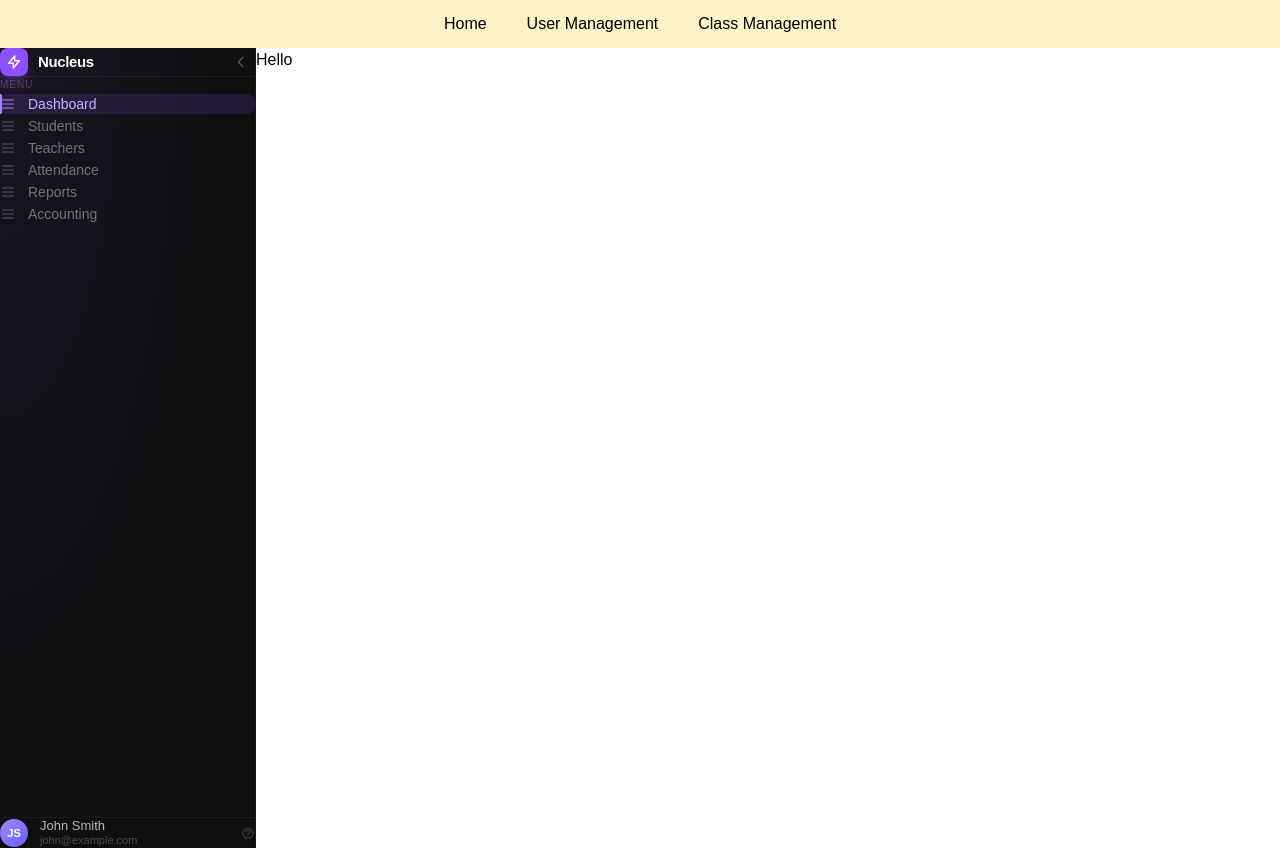
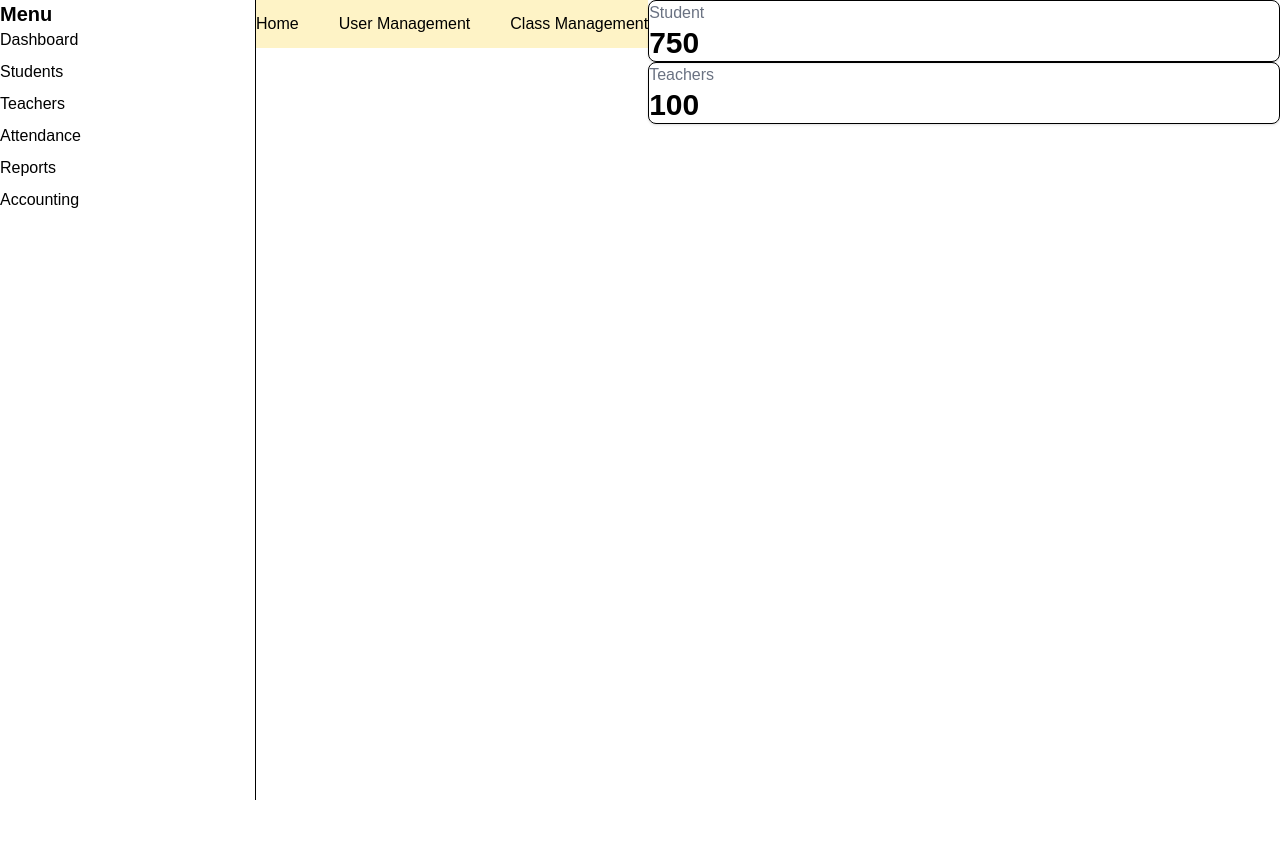
Before and after one commit to webdexx/school_saas_frontend, a React (Vite) app: page / in a window 1280 px wide. After the commit the page ends 800 px from the top, so only its background shows below. Built offline with nearby package versions, Linux system fonts and the light colour scheme.

Commit message:
Updates to the Dashboard Layout

```diff
--- a/package.json
+++ b/package.json
@@ -13,6 +13,7 @@
     "@tailwindcss/vite": "^4.3.0",
     "react": "^19.2.6",
     "react-dom": "^19.2.6",
+    "react-icons": "^5.6.0",
     "tailwindcss": "^4.3.0"
   },
   "devDependencies": {
--- a/src/App.tsx
+++ b/src/App.tsx
@@ -1,11 +1,21 @@
 import DashboardLayout from "./components/layouts/DashboardLayout";
+import  DashboardCard  from "./components/molecules/DashboardCards";
 
 
 function App() {
   return (
     <div>
       <DashboardLayout >
-        <h1>Hello</h1>
+        <DashboardCard
+        title="Student"
+        value={750}
+        />
+
+        <DashboardCard
+        title="Teachers"
+        value={100}
+        />
+
       </ DashboardLayout >
     </div>
   );
--- a/src/components/layouts/DashboardLayout.tsx
+++ b/src/components/layouts/DashboardLayout.tsx
@@ -9,17 +9,15 @@ const DashboardLayout = ({
   children,
 }: DashboardLayoutProps) => {
   return (
-    <div>
-      <Navbar />
 
       <div className="flex">
         <Sidebar />
+        <Navbar />
 
         <main className="flex-1 p-6">
           {children}
         </main>
       </div>
-    </div>
   );
 };
 
--- /dev/null
+++ b/src/components/molecules/DashboardCards.tsx
@@ -0,0 +1,23 @@
+type DashboardCardProps = {
+  title: string;
+  value: number;
+};
+
+const DashboardCard = ({
+  title,
+  value,
+}: DashboardCardProps) => {
+  return (
+    <div className="rounded-lg border p-6 shadow-sm">
+      <h3 className="text-gray-500">
+        {title}
+      </h3>
+
+      <p className="mt-2 text-3xl font-bold">
+        {value}
+      </p>
+    </div>
+  );
+};
+
+export default DashboardCard;
--- a/src/components/organisms/Sidebar.tsx
+++ b/src/components/organisms/Sidebar.tsx
@@ -1,113 +1,21 @@
 import { sidebarMenu } from "@/constants/sidebarMenu";
-import { useState } from "react";
 
 const Sidebar = () => {
-  const [active, setActive] = useState(sidebarMenu[0]?.id ?? null);
-  const [collapsed, setCollapsed] = useState(false);
+  return (
+    <aside className="h-screen w-64 border-r p-4">
+      <h2 className="mb-6 text-xl font-bold">
+        Menu
+      </h2>
 
-  return (
-    <aside
-      className={`relative flex flex-col h-screen transition-all duration-300 ease-in-out
-        ${collapsed ? "w-[72px]" : "w-64"}
-        bg-[#0f0f11] border-r border-white/5`}
-    >
-      {/* Subtle background texture */}
-      <div className="absolute inset-0 bg-[radial-gradient(ellipse_at_top_left,_rgba(139,92,246,0.08)_0%,_transparent_60%)] pointer-events-none" />
-
-      {/* Header */}
-      <div className="relative flex items-center justify-between px-4 pt-6 pb-5 border-b border-white/5">
-        {!collapsed && (
-          <div className="flex items-center gap-2.5">
-            <div className="w-7 h-7 rounded-lg bg-violet-500 flex items-center justify-center shadow-lg shadow-violet-500/30">
-              <svg className="w-4 h-4 text-white" fill="none" stroke="currentColor" strokeWidth={2.2} viewBox="0 0 24 24">
-                <path strokeLinecap="round" strokeLinejoin="round" d="M13 10V3L4 14h7v7l9-11h-7z" />
-              </svg>
-            </div>
-            <span className="text-white font-semibold text-[15px] tracking-tight">Nucleus</span>
-          </div>
-        )}
-        <button
-          onClick={() => setCollapsed(!collapsed)}
-          className={`w-7 h-7 rounded-md flex items-center justify-center text-white/30 hover:text-white/70 hover:bg-white/5 transition-all duration-200 ${collapsed ? "mx-auto" : ""}`}
-        >
-          <svg className={`w-4 h-4 transition-transform duration-300 ${collapsed ? "rotate-180" : ""}`} fill="none" stroke="currentColor" strokeWidth={2} viewBox="0 0 24 24">
-            <path strokeLinecap="round" strokeLinejoin="round" d="M15 19l-7-7 7-7" />
-          </svg>
-        </button>
-      </div>
-
-      {/* Navigation */}
-      <nav className="relative flex-1 flex flex-col gap-0.5 px-2 py-4 overflow-y-auto">
-        {!collapsed && (
-          <p className="px-3 mb-2 text-[10px] font-medium tracking-widest uppercase text-white/20">
-            Menu
-          </p>
-        )}
-
-        {sidebarMenu.map((item) => {
-          const isActive = active === item.id;
-          return (
-            <button
-              key={item.id}
-              onClick={() => setActive(item.id)}
-              title={collapsed ? item.label : undefined}
-              className={`relative group flex items-center gap-3 rounded-lg px-3 py-2.5 text-sm font-medium transition-all duration-200 w-full text-left
-                ${collapsed ? "justify-center" : ""}
-                ${isActive
-                  ? "bg-violet-500/15 text-violet-300"
-                  : "text-white/40 hover:text-white/75 hover:bg-white/5"
-                }`}
-            >
-              {/* Active indicator bar */}
-              {isActive && (
-                <span className="absolute left-0 top-1/2 -translate-y-1/2 w-0.5 h-5 rounded-full bg-violet-400" />
-              )}
-
-              {/* Icon */}
-              <span className={`flex-shrink-0 w-4 h-4 ${isActive ? "text-violet-400" : "text-white/30 group-hover:text-white/60"} transition-colors duration-200`}>
-                {item.icon ?? (
-                  <svg fill="none" stroke="currentColor" strokeWidth={1.8} viewBox="0 0 24 24" className="w-4 h-4">
-                    <path strokeLinecap="round" strokeLinejoin="round" d="M4 6h16M4 12h16M4 18h16" />
-                  </svg>
-                )}
-              </span>
-
-              {/* Label */}
-              {!collapsed && (
-                <span className="truncate">{item.label}</span>
-              )}
-
-              {/* Notification badge */}
-              {!collapsed && item.badge && (
-                <span className="ml-auto flex-shrink-0 text-[10px] font-semibold px-1.5 py-0.5 rounded-full bg-violet-500/20 text-violet-300">
-                  {item.badge}
-                </span>
-              )}
-            </button>
-          );
-        })}
-      </nav>
-
-      {/* Footer / User profile */}
-      <div className="relative px-2 py-3 border-t border-white/5">
-        <button
-          className={`w-full flex items-center gap-3 px-3 py-2 rounded-lg hover:bg-white/5 transition-all duration-200 group ${collapsed ? "justify-center" : ""}`}
-        >
-          <div className="w-7 h-7 rounded-full bg-gradient-to-br from-violet-400 to-indigo-500 flex-shrink-0 flex items-center justify-center text-[11px] font-semibold text-white shadow-md">
-            JS
-          </div>
-          {!collapsed && (
-            <div className="flex-1 min-w-0 text-left">
-              <p className="text-[13px] font-medium text-white/70 truncate leading-tight">John Smith</p>
-              <p className="text-[11px] text-white/25 truncate leading-tight">john@example.com</p>
-            </div>
-          )}
-          {!collapsed && (
-            <svg className="w-3.5 h-3.5 text-white/20 group-hover:text-white/40 transition-colors flex-shrink-0" fill="none" stroke="currentColor" strokeWidth={2} viewBox="0 0 24 24">
-              <path strokeLinecap="round" strokeLinejoin="round" d="M8.228 9c.549-1.165 2.03-2 3.772-2 2.21 0 4 1.343 4 3 0 1.4-1.278 2.575-3.006 2.907-.542.104-.994.54-.994 1.093m0 3h.01M21 12a9 9 0 11-18 0 9 9 0 0118 0z" />
-            </svg>
-          )}
-        </button>
+      <div className="flex flex-col gap-2">
+        {sidebarMenu.map((item) => (
+          <button
+            key={item.id}
+            className="rounded-md p-2 text-left hover:bg-gray-100"
+          >
+            {item.label}
+          </button>
+        ))}
       </div>
     </aside>
   );
--- a/src/constants/sidebarMenu.ts
+++ b/src/constants/sidebarMenu.ts
@@ -2,6 +2,7 @@ export const sidebarMenu = [
   {
     id: 1,
     label: "Dashboard",
+    icon: "LuLayoutDashboard"
   },
   {
     id: 2,
```
Also changed, not shown: 1 other file (tests, documents, lock files or other folders).
